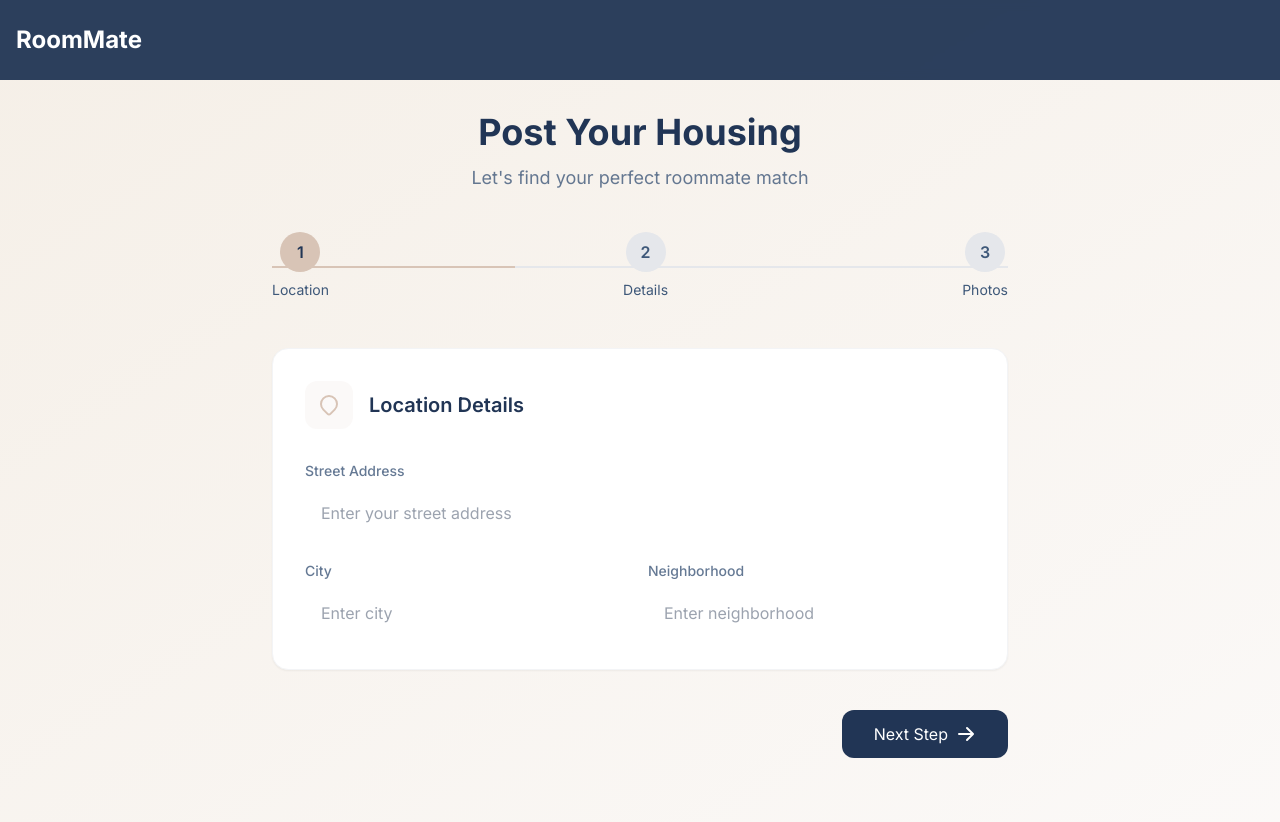
After one commit to IGaXoWnI/RoomMate, a PHP site: template app/views/housing/post-housing.php in a window 1280 px wide. The commit adds this page. Run offline with PHP 8.4, Linux system fonts and the light colour scheme; the template is opened without the code that fills it, so the values that code supplies are empty; some libraries are stand-ins or nearby versions.

Commit message:
create a premium  homePage for roommate and also the form for the two categories (i have a housing / Looking for Housing)

```diff
--- a/app/config/database.sql
+++ b/app/config/database.sql
@@ -1,5 +1,6 @@
 CREATE TABLE Utilisateur (
     id INT PRIMARY KEY AUTO_INCREMENT,
+    username VARCHAR(255) ,
     nom_complet VARCHAR(255),
     email VARCHAR(255) UNIQUE,
     mot_de_passe VARCHAR(255),
@@ -10,7 +11,6 @@ CREATE TABLE Utilisateur (
     preferences TEXT,
     role enum("admin" , "youcoder"),
     photo_profil VARCHAR(255),
-    reference_colocataire TEXT
 );
 
 CREATE TABLE Annonce (
--- a/app/controllers/HomeController.php
+++ b/app/controllers/HomeController.php
@@ -13,9 +13,9 @@ class HomeController extends BaseController {
    }
 
 
-   public function index1(){
+   public function showHome(){
 
-      $this->render("Home");
+      $this->render("youcoder/home");
 
    }
 
--- /dev/null
+++ b/app/views/housing/post-housing.php
@@ -0,0 +1,376 @@
+<!DOCTYPE html>
+<html lang="en">
+<head>
+    <meta charset="UTF-8">
+    <meta name="viewport" content="width=device-width, initial-scale=1.0">
+    <script src="https://cdn.tailwindcss.com"></script>
+    <script>
+        tailwind.config = {
+            theme: {
+                extend: {
+                    colors: {
+                        'primary-dark': '#213555',
+                        'primary-medium': '#3E5879',
+                        'accent-light': '#D8C4B6',
+                        'background': '#F5EFE7',
+                    }
+                }
+            }
+        }
+    </script>
+    <script>
+        document.addEventListener('DOMContentLoaded', function() {
+            // Form steps configuration
+            const formSteps = [
+                { id: 'location-step', title: 'Location', progress: '33%' },
+                { id: 'details-step', title: 'Details', progress: '66%' },
+                { id: 'photos-step', title: 'Photos', progress: '100%' }
+            ];
+
+            let currentStep = 0;
+
+            // Get DOM elements
+            const progressBar = document.querySelector('[data-progress-bar]');
+            const stepIndicators = document.querySelectorAll('[data-step-indicator]');
+            const nextButton = document.querySelector('[data-next-btn]');
+            const backButton = document.querySelector('[data-back-btn]');
+            const formSections = document.querySelectorAll('[data-form-step]');
+
+            // Initialize form
+            showStep(currentStep);
+
+            // Next button click handler
+            nextButton.addEventListener('click', function() {
+                if (validateCurrentStep()) {
+                    if (currentStep < formSteps.length - 1) {
+                        currentStep++;
+                        showStep(currentStep);
+                    } else {
+                        // On last step, submit the form
+                        document.querySelector('form').submit();
+                    }
+                }
+            });
+
+            // Back button click handler
+            backButton.addEventListener('click', function() {
+                if (currentStep > 0) {
+                    currentStep--;
+                    showStep(currentStep);
+                }
+            });
+
+            function showStep(stepIndex) {
+                // Update progress bar
+                progressBar.style.width = formSteps[stepIndex].progress;
+
+                // Update step indicators
+                stepIndicators.forEach((indicator, index) => {
+                    if (index === stepIndex) {
+                        indicator.classList.add('bg-accent-light');
+                        indicator.classList.remove('bg-gray-200');
+                    } else if (index < stepIndex) {
+                        indicator.classList.add('bg-accent-light');
+                        indicator.classList.remove('bg-gray-200');
+                    } else {
+                        indicator.classList.add('bg-gray-200');
+                        indicator.classList.remove('bg-accent-light');
+                    }
+                });
+
+                // Show/hide form sections
+                formSections.forEach((section, index) => {
+                    if (index === stepIndex) {
+                        section.classList.remove('hidden');
+                    } else {
+                        section.classList.add('hidden');
+                    }
+                });
+
+                // Update button text on last step
+                if (stepIndex === formSteps.length - 1) {
+                    nextButton.textContent = 'Submit';
+                } else {
+                    nextButton.innerHTML = `Next Step <svg xmlns="http://www.w3.org/2000/svg" class="h-5 w-5 transform group-hover:translate-x-1 transition-transform duration-300" viewBox="0 0 20 20" fill="currentColor"><path fill-rule="evenodd" d="M10.293 3.293a1 1 0 011.414 0l6 6a1 1 0 010 1.414l-6 6a1 1 0 01-1.414-1.414L14.586 11H3a1 1 0 110-2h11.586l-4.293-4.293a1 1 0 010-1.414z" clip-rule="evenodd" /></svg>`;
+                }
+
+                // Show/hide back button
+                if (stepIndex === 0) {
+                    backButton.classList.add('invisible');
+                } else {
+                    backButton.classList.remove('invisible');
+                }
+            }
+
+            function validateCurrentStep() {
+                const currentSection = formSections[currentStep];
+                const requiredFields = currentSection.querySelectorAll('[required]');
+                let isValid = true;
+
+                requiredFields.forEach(field => {
+                    if (!field.value) {
+                        isValid = false;
+                        field.classList.add('border-red-500');
+                        // Add shake animation
+                        field.classList.add('animate-shake');
+                        setTimeout(() => {
+                            field.classList.remove('animate-shake');
+                        }, 500);
+                    } else {
+                        field.classList.remove('border-red-500');
+                    }
+                });
+
+                return isValid;
+            }
+        });
+    </script>
+    <title>Post Housing - RoomMate</title>
+</head>
+<body class="bg-gradient-to-br from-background to-accent-light/10">
+    <!-- Navbar -->
+    <nav class="fixed top-0 left-0 right-0 z-50 bg-primary-dark/95 backdrop-blur-sm">
+        <div class="max-w-7xl mx-auto px-4">
+            <div class="flex justify-between items-center h-20">
+                <a href="/" class="text-2xl font-bold text-white hover:text-accent-light transition-colors duration-300">
+                    RoomMate
+                </a>
+            </div>
+        </div>
+    </nav>
+
+    <div class="min-h-screen pt-28 pb-16">
+        <div class="max-w-3xl mx-auto px-4">
+            <!-- Form Header -->
+            <div class="text-center mb-10">
+                <h1 class="text-4xl font-bold text-primary-dark mb-3">Post Your Housing</h1>
+                <p class="text-primary-medium/80 text-lg">Let's find your perfect roommate match</p>
+            </div>
+
+            <!-- Form Steps -->
+            <div class="flex justify-between items-center mb-12 relative">
+                <div class="absolute left-0 top-1/2 h-0.5 w-full bg-gray-200 -z-10"></div>
+                <div class="absolute left-0 top-1/2 h-0.5 w-1/3 bg-accent-light -z-10 transition-all duration-500" data-progress-bar></div>
+
+                <div class="flex flex-col items-center">
+                    <div class="w-10 h-10 rounded-full bg-accent-light flex items-center justify-center text-primary-dark font-semibold mb-2" data-step-indicator>1</div>
+                    <span class="text-sm text-primary-medium">Location</span>
+                </div>
+                <div class="flex flex-col items-center">
+                    <div class="w-10 h-10 rounded-full bg-gray-200 flex items-center justify-center text-primary-medium font-semibold mb-2" data-step-indicator>2</div>
+                    <span class="text-sm text-primary-medium">Details</span>
+                </div>
+                <div class="flex flex-col items-center">
+                    <div class="w-10 h-10 rounded-full bg-gray-200 flex items-center justify-center text-primary-medium font-semibold mb-2" data-step-indicator>3</div>
+                    <span class="text-sm text-primary-medium">Photos</span>
+                </div>
+            </div>
+
+            <form action="/post-housing" method="POST" enctype="multipart/form-data">
+                <!-- Step 1: Location -->
+                <div data-form-step>
+                    <div class="bg-white rounded-2xl shadow-sm border border-gray-100 overflow-hidden mb-6">
+                        <div class="p-8">
+                            <div class="flex items-center gap-4 mb-8">
+                                <div class="p-3 bg-accent-light/10 rounded-xl">
+                                    <svg xmlns="http://www.w3.org/2000/svg" class="h-6 w-6 text-accent-light" fill="none" viewBox="0 0 24 24" stroke="currentColor">
+                                        <path stroke-linecap="round" stroke-linejoin="round" stroke-width="2" d="M17.657 16.657L13.414 20.9a1.998 1.998 0 01-2.827 0l-4.244-4.243a8 8 0 1111.314 0z" />
+                                    </svg>
+                                </div>
+                                <h2 class="text-xl font-semibold text-primary-dark">Location Details</h2>
+                            </div>
+
+                            <div class="space-y-6">
+                                <div>
+                                    <label class="block text-sm font-medium text-primary-medium/80 mb-2">Street Address</label>
+                                    <input type="text" name="address" required
+                                        class="w-full px-4 py-3 rounded-xl border-gray-200 focus:border-accent-light focus:ring focus:ring-accent-light/20 transition-all duration-300"
+                                        placeholder="Enter your street address">
+                                </div>
+
+                                <div class="grid grid-cols-2 gap-4">
+                                    <div>
+                                        <label class="block text-sm font-medium text-primary-medium/80 mb-2">City</label>
+                                        <input type="text" name="city" required
+                                            class="w-full px-4 py-3 rounded-xl border-gray-200 focus:border-accent-light focus:ring focus:ring-accent-light/20 transition-all duration-300"
+                                            placeholder="Enter city">
+                                    </div>
+                                    <div>
+                                        <label class="block text-sm font-medium text-primary-medium/80 mb-2">Neighborhood</label>
+                                        <input type="text" name="neighborhood" required
+                                            class="w-full px-4 py-3 rounded-xl border-gray-200 focus:border-accent-light focus:ring focus:ring-accent-light/20 transition-all duration-300"
+                                            placeholder="Enter neighborhood">
+                                    </div>
+                                </div>
+                            </div>
+                        </div>
+                    </div>
+                </div>
+
+                <!-- Step 2: Details -->
+                <div data-form-step class="hidden">
+                    <div class="bg-white rounded-2xl shadow-sm border border-gray-100 overflow-hidden mb-6">
+                        <div class="p-8">
+                            <div class="flex items-center gap-4 mb-8">
+                                <div class="p-3 bg-accent-light/10 rounded-xl">
+                                    <svg xmlns="http://www.w3.org/2000/svg" class="h-6 w-6 text-accent-light" fill="none" viewBox="0 0 24 24" stroke="currentColor">
+                                        <path stroke-linecap="round" stroke-linejoin="round" stroke-width="2" d="M12 8c-1.657 0-3 .895-3 2s1.343 2 3 2 3 .895 3 2-1.343 2-3 2m0-8c1.11 0 2.08.402 2.599 1M12 8V7m0 1v8m0 0v1m0-1c-1.11 0-2.08-.402-2.599-1M21 12a9 9 0 11-18 0 9 9 0 0118 0z" />
+                                    </svg>
+                                </div>
+                                <h2 class="text-xl font-semibold text-primary-dark">Housing Details</h2>
+                            </div>
+
+                            <!-- Financial Details -->
+                            <div class="space-y-6">
+                                <div class="grid grid-cols-2 gap-6">
+                                    <div>
+                                        <label class="block text-sm font-medium text-primary-medium/80 mb-2">Monthly Rent</label>
+                                        <div class="relative">
+                                            <span class="absolute left-4 top-1/2 -translate-y-1/2 text-gray-500">MAD</span>
+                                            <input type="number" name="rent" required
+                                                class="w-full pl-14 pr-4 py-3 rounded-xl border-gray-200 focus:border-accent-light focus:ring focus:ring-accent-light/20 transition-all duration-300"
+                                                placeholder="0.00">
+                                        </div>
+                                    </div>
+                                    <div>
+                                        <label class="block text-sm font-medium text-primary-medium/80 mb-2">Per Person</label>
+                                        <div class="relative">
+                                            <span class="absolute left-4 top-1/2 -translate-y-1/2 text-gray-500">MAD</span>
+                                            <input type="number" name="rent_split" required
+                                                class="w-full pl-14 pr-4 py-3 rounded-xl border-gray-200 focus:border-accent-light focus:ring focus:ring-accent-light/20 transition-all duration-300"
+                                                placeholder="0.00">
+                                        </div>
+                                    </div>
+                                </div>
+
+                                <!-- Capacity -->
+                                <div>
+                                    <label class="block text-sm font-medium text-primary-medium/80 mb-2">Housing Capacity</label>
+                                    <input type="number" name="capacity" required
+                                        class="w-full px-4 py-3 rounded-xl border-gray-200 focus:border-accent-light focus:ring focus:ring-accent-light/20 transition-all duration-300"
+                                        placeholder="Number of people">
+                                </div>
+
+                                <!-- Availability -->
+                                <div>
+                                    <label class="block text-sm font-medium text-primary-medium/80 mb-2">Available From</label>
+                                    <input type="date" name="availability_date" required
+                                        class="w-full px-4 py-3 rounded-xl border-gray-200 focus:border-accent-light focus:ring focus:ring-accent-light/20 transition-all duration-300">
+                                </div>
+
+                                <!-- Amenities -->
+                                <div>
+                                    <label class="block text-sm font-medium text-primary-medium/80 mb-4">Available Amenities</label>
+                                    <div class="grid grid-cols-2 gap-4">
+                                        <label class="flex items-center space-x-3">
+                                            <input type="checkbox" name="amenities[]" value="wifi" class="rounded text-accent-light focus:ring-accent-light">
+                                            <span>WiFi</span>
+                                        </label>
+                                        <label class="flex items-center space-x-3">
+                                            <input type="checkbox" name="amenities[]" value="washing_machine" class="rounded text-accent-light focus:ring-accent-light">
+                                            <span>Washing Machine</span>
+                                        </label>
+                                        <label class="flex items-center space-x-3">
+                                            <input type="checkbox" name="amenities[]" value="kitchen" class="rounded text-accent-light focus:ring-accent-light">
+                                            <span>Kitchen</span>
+                                        </label>
+                                        <label class="flex items-center space-x-3">
+                                            <input type="checkbox" name="amenities[]" value="parking" class="rounded text-accent-light focus:ring-accent-light">
+                                            <span>Parking</span>
+                                        </label>
+                                    </div>
+                                </div>
+
+                                <!-- House Rules -->
+                                <div>
+                                    <label class="block text-sm font-medium text-primary-medium/80 mb-2">House Rules</label>
+                                    <textarea name="rules" required rows="3"
+                                        class="w-full px-4 py-3 rounded-xl border-gray-200 focus:border-accent-light focus:ring focus:ring-accent-light/20 transition-all duration-300"
+                                        placeholder="Describe your house rules..."></textarea>
+                                </div>
+
+                                <!-- Roommate Preferences -->
+                                <div>
+                                    <label class="block text-sm font-medium text-primary-medium/80 mb-2">Roommate Preferences</label>
+                                    <textarea name="preferences" required rows="3"
+                                        class="w-full px-4 py-3 rounded-xl border-gray-200 focus:border-accent-light focus:ring focus:ring-accent-light/20 transition-all duration-300"
+                                        placeholder="Describe your ideal roommate..."></textarea>
+                                </div>
+                            </div>
+                        </div>
+                    </div>
+                </div>
+
+                <!-- Step 3: Photos -->
+                <div data-form-step class="hidden">
+                    <div class="bg-white rounded-2xl shadow-sm border border-gray-100 overflow-hidden mb-6">
+                        <div class="p-8">
+                            <div class="flex items-center gap-4 mb-8">
+                                <div class="p-3 bg-accent-light/10 rounded-xl">
+                                    <svg xmlns="http://www.w3.org/2000/svg" class="h-6 w-6 text-accent-light" fill="none" viewBox="0 0 24 24" stroke="currentColor">
+                                        <path stroke-linecap="round" stroke-linejoin="round" stroke-width="2" d="M4 16l4.586-4.586a2 2 0 012.828 0L16 16m-2-2l1.586-1.586a2 2 0 012.828 0L20 14m-6-6h.01M6 20h12a2 2 0 002-2V6a2 2 0 00-2-2H6a2 2 0 00-2 2v12a2 2 0 002 2z" />
+                                    </svg>
+                                </div>
+                                <h2 class="text-xl font-semibold text-primary-dark">Upload Photos</h2>
+                            </div>
+
+                            <div class="space-y-4">
+                                <div class="border-2 border-dashed border-gray-200 rounded-xl p-8 text-center">
+                                    <input type="file" name="photos[]" multiple accept="image/*" required
+                                        class="hidden" id="photo-upload">
+                                    <label for="photo-upload" class="cursor-pointer">
+                                        <div class="space-y-4">
+                                            <svg xmlns="http://www.w3.org/2000/svg" class="h-12 w-12 mx-auto text-gray-400" fill="none" viewBox="0 0 24 24" stroke="currentColor">
+                                                <path stroke-linecap="round" stroke-linejoin="round" stroke-width="2" d="M4 16l4.586-4.586a2 2 0 012.828 0L16 16m-2-2l1.586-1.586a2 2 0 012.828 0L20 14m-6-6h.01M6 20h12a2 2 0 002-2V6a2 2 0 00-2-2H6a2 2 0 00-2 2v12a2 2 0 002 2z" />
+                                            </svg>
+                                            <div class="text-primary-medium">
+                                                <span class="font-medium">Click to upload</span> or drag and drop
+                                            </div>
+                                            <p class="text-sm text-gray-500">Maximum 5 photos (PNG, JPG)</p>
+                                        </div>
+                                    </label>
+                                </div>
+                                <div id="preview" class="grid grid-cols-3 gap-4"></div>
+                            </div>
+                        </div>
+                    </div>
+                </div>
+
+                <!-- Navigation -->
+                <div class="flex justify-between items-center mt-10">
+    <button type="button" data-back-btn class="invisible px-6 py-3 text-primary-medium hover:text-primary-dark transition-colors duration-300 flex items-center gap-2">
+        <svg xmlns="http://www.w3.org/2000/svg" class="h-5 w-5" viewBox="0 0 20 20" fill="currentColor">
+            <path fill-rule="evenodd" d="M9.707 16.707a1 1 0 01-1.414 0l-6-6a1 1 0 010-1.414l6-6a1 1 0 011.414 1.414L5.414 9H17a1 1 0 110 2H5.414l4.293 4.293a1 1 0 010 1.414z" clip-rule="evenodd" />
+        </svg>
+        Back
+    </button>
+    <button type="button" data-next-btn class="px-8 py-3 bg-primary-dark text-white rounded-xl hover:bg-primary-medium transition-all duration-300 flex items-center gap-2 group">
+        Next Step
+        <svg xmlns="http://www.w3.org/2000/svg" class="h-5 w-5 transform group-hover:translate-x-1 transition-transform duration-300" viewBox="0 0 20 20" fill="currentColor">
+            <path fill-rule="evenodd" d="M10.293 3.293a1 1 0 011.414 0l6 6a1 1 0 010 1.414l-6 6a1 1 0 01-1.414-1.414L14.586 11H3a1 1 0 110-2h11.586l-4.293-4.293a1 1 0 010-1.414z" clip-rule="evenodd" />
+        </svg>
+    </button>
+</div>
+            </form>
+        </div>
+    </div>
+
+    <style>
+        @import url('https://fonts.googleapis.com/css2?family=Inter:wght@400;500;600;700&display=swap');
+
+        body {
+            font-family: 'Inter', sans-serif;
+        }
+
+        input::-webkit-outer-spin-button,
+        input::-webkit-inner-spin-button {
+            -webkit-appearance: none;
+            margin: 0;
+        }
+
+        input[type=number] {
+            -moz-appearance: textfield;
+        }
+    </style>
+</body>
+</html>
--- a/public/index.php
+++ b/public/index.php
@@ -9,6 +9,7 @@ require_once '../core/Route.php';
 require_once '../app/controllers/HomeController.php';
 require_once '../app/controllers/AuthController.php';
 require_once '../app/controllers/AdminController.php';
+require_once '../app/controllers/HousingController.php';
 require_once '../app/config/db.php';
 
 
@@ -18,7 +19,7 @@ Route::setRouter($router);
 
 
 
-Route::get('/' , [HomeController::class , "index1"]);
+Route::get('/' , [HomeController::class , "showHome"]);
 
 // Define routes
 // auth routes
@@ -27,6 +28,8 @@ Route::post('/register', [AuthController::class, 'handleRegister']);
 Route::get('/login', [AuthController::class, 'showleLogin']);
 Route::post('/login', [AuthController::class, 'handleLogin']);
 Route::post('/logout', [AuthController::class, 'logout']);
+Route::get('/post-housing', [HousingController::class, 'showPostHousingForm']);
+Route::post('/post-housing', [HousingController::class, 'handlePostHousing']);
 
 
 
```
Also changed, not shown: app/controllers/HousingController.php (added, +11 -0 lines), app/views/Home.php (deleted, +0 -13 lines), app/views/youcoder/home.php (added, +185 -0 lines), public/assets/images/rommmate.jpg (added), 3 other files.
